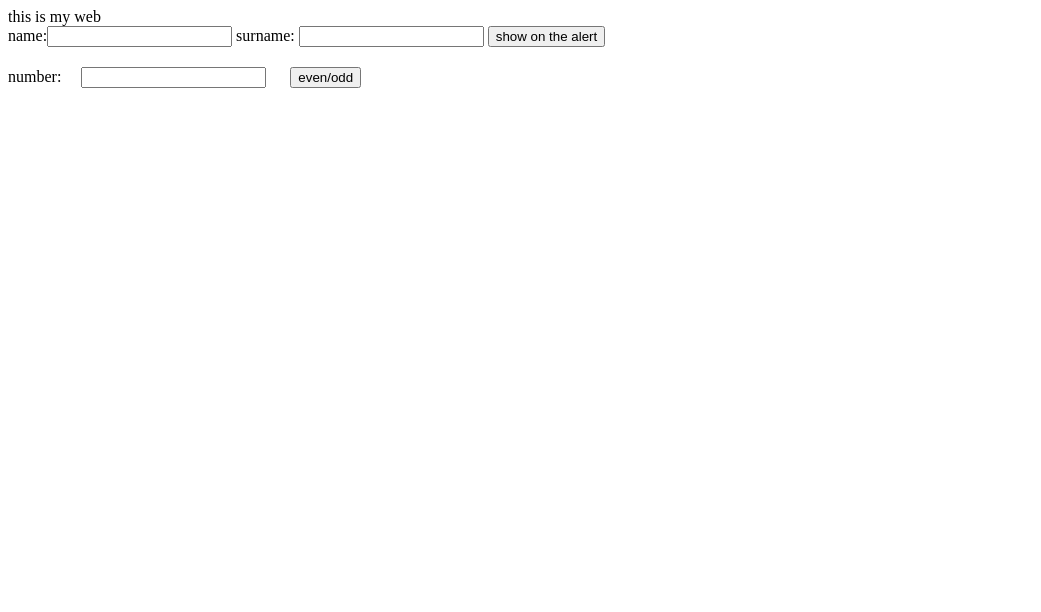
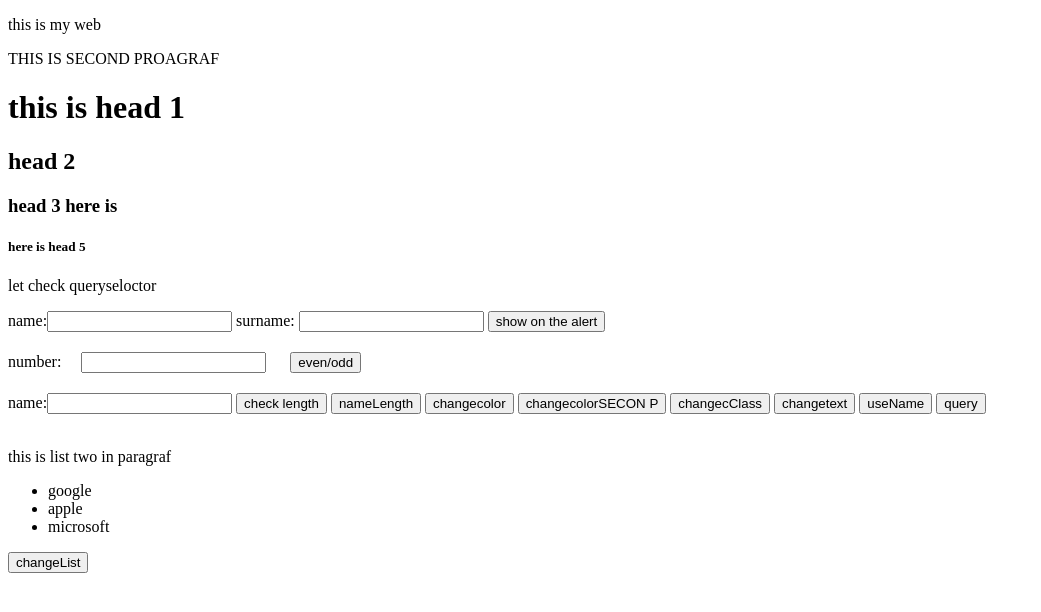
Before and after one commit to serhatcetin-kral/javascript, a plain HTML site: page day07/index.html in a window 1280 px wide. Shown: the whole page, without its empty margins (0-1041 px from the left). Drawn offline with Linux system fonts and the light colour scheme.

Commit message:
querySelector

```diff
--- a/day07/index.html
+++ b/day07/index.html
@@ -2,39 +2,68 @@
 
 
 <html>
-
 <header>
-
 <style>
 
 #number{margin:20px}
-
 </style>
 </header>
 
-
 <body>
 
-this is my web
+<p >this is my web</p>
+<P>THIS IS SECOND PROAGRAF </P>
+<h1>this is head 1</h1>
 
+<h2 class="head">head 2</h2>
 
+<h3 name="head3">head 3 here is</h3>
+
+<h5>here is head 5</h5>
+<p id="query">let check queryseloctor</p>
 <form>
 
 name:<input type="text" id="name" />
 
 surname:       <input type="text" id="surname"/>
 
-<input type="button"  value="show on the alert"   onclick="alert1()" />
+<input type="button"  value="show on the alert" id="evenodd"   onclick="alert1()" />
+
 <br>
 
 number:<input type="text" id="number" />
  <input type="button" value="even/odd" onclick="evenOdd()"/>
 
+<br>
+name:<input type="text" id="long" />
+<input type="button" value="check length" onclick="len()"/>
+
+<input type="button" value="nameLength" onclick="nameLength()"/>
+
+<input type="button" value="changecolor" onclick="changeColor()"/>
+
+<input type="button" value="changecolorSECON P" onclick="changeColor1()"/>
+<input type="button" value="changecClass" onclick="headTwo()"/>
+<input type="button" value="changetext" onclick="changeText()"/>
+<input type="button" value="useName" onclick="useName()"/>
+<input type="button" value="query" onclick="querySelect()"/>
+
+
+</form>
+<br>
+
+<p class="list2"> this is list two in paragraf</p>
+
+<ul id="list1">
+
+    <li class="list2">google</li>
+    <li>apple</li>
+    <li>microsoft</li>
+</ul>
+<input type="button" value="changeList" onclick="li()" />
 
 
 
-
-</form>
 
 <script>
 
@@ -43,11 +72,10 @@ function alert1(){
 let name1=document.getElementById("name").value;
 
 let surname1=document.getElementById("surname").value;
-
 alert("your name is:"+name1+" your surname is "+surname1);
 
+
 }
-
 </script>
 
 <script   src="index.js">    </script>
--- a/day07/index.js
+++ b/day07/index.js
@@ -14,3 +14,92 @@ alert("this number is odd "+num);
 
 
 }
+
+
+
+
+function len(){
+
+let len1=document.getElementById("long").value;
+
+alert(" your name length is:"+len1.length);
+
+
+}
+
+function nameLength(){
+
+let len1=document.getElementById("long").value;
+
+if(len1.length>20){
+
+    alert("name can not be greater than 20");
+}else if(len1.length<3){
+
+    alert("name can not be less than 3");
+} else{
+
+    alert("your name is "+len1+" your name length is "+len1.length);
+}
+
+}
+
+
+
+
+
+function changeColor(){
+// document.getElementsByTagName returning array so add [] after (tagName)
+let parag=document.getElementsByTagName("p")[0];    // ARR=[1,2,3] ARR[0]
+parag.style.color="red";
+
+}
+
+
+function changeColor1(){
+    // document.getElementsByTagName returning array so add [] after (tagName)
+    let parag=document.getElementsByTagName("p")[1];
+    parag.style.color="red";
+
+    }
+
+
+
+
+function headTwo(){
+
+document.getElementsByClassName("head")[0].style.color="red";
+
+}
+
+function changeText(){
+
+    document.getElementsByClassName("head")[0].innerHTML="after click button for innerHtml";
+
+
+}
+
+
+function useName(){
+
+document.getElementsByName("head3")[0].innerHTML="this is h3 after editing ineerhtml";
+
+}
+
+
+function querySelect(){
+
+document.querySelector("#query").innerHTML="after editin for query seleoctor after editing";
+
+
+}
+
+// querySelector uses for both id and class in sametime
+//querySelector(class or id for out side, write here class or id name insede of first class)
+function li(){
+
+    document.querySelector("#list1 .list2").innerHTML="this is innerHtml";
+
+
+
+}
```
